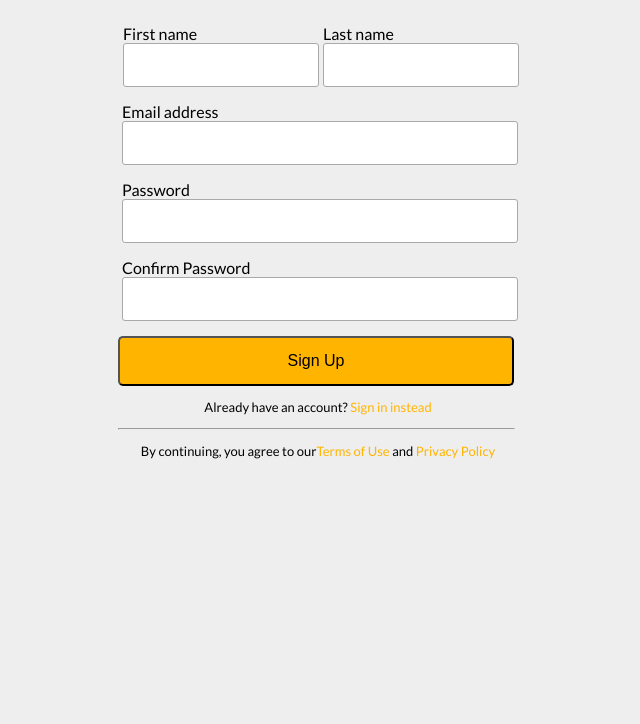
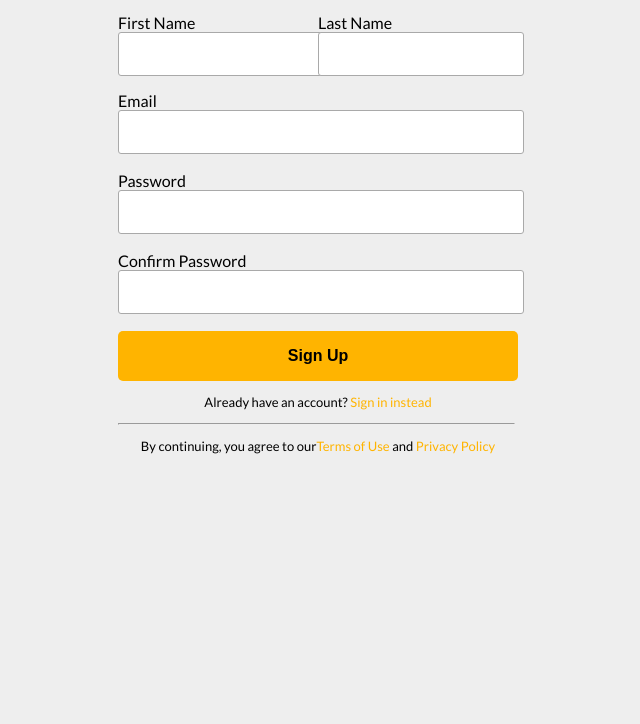
Before and after one commit to axanovrl/agent-corner, a React app: page / in a window 1280 px wide. Shown: the part 76-800 px from the top of the page, without its empty margins (410-1050 px from the left). Built offline with nearby package versions, Linux system fonts and the light colour scheme.

Commit message:
commit_3

```diff
--- /dev/null
+++ b/src/components/FieldForm.js
@@ -0,0 +1,30 @@
+import React from 'react';
+
+import FieldInput from './FieldInput';
+
+const FieldForm = (props) => {
+
+    return(
+
+        <form>
+          <div className="container-row col">
+            <FieldInput label="First Name" className="container-group col"/>
+            <FieldInput label="Last Name" className="container-group col"/>
+          </div>
+
+            <FieldInput label="Email" className="form-control"/>
+            <FieldInput label="Password" type="password" className="form-control" />
+            <FieldInput label="Confirm Password" type="password" className="form-control"/>
+
+         <button type="submit">Sign Up</button>
+          <p>Already have an account? <a href="#">Sign in instead</a></p>
+          <hr></hr>
+          <p>By continuing, you agree to our
+          <a href = "#">Terms of Use</a> and <a href="#">Privacy Policy</a>
+          </p>
+    </form>
+
+    )
+}
+
+export default FieldForm;
--- /dev/null
+++ b/src/components/FieldInput.js
@@ -0,0 +1,17 @@
+import React from 'react';
+
+
+const FieldInput = ({input, type="text", label, className}) =>{
+
+    return(
+
+        <div className = {className}>
+        <label>{label}</label>
+        <input type={type} className={className} />
+        </div>
+
+
+    )
+}
+
+export default FieldInput;
--- a/src/components/Input.js
+++ /dev/null
@@ -1,15 +0,0 @@
-import React from 'react';
-
-
-const Input = (props ) =>{
-    const {input, type="text"} = props;
-
-    return(
-
-        <input id = "label" type={type}></input>
-
-
-    )
-}
-
-export default Input;
--- a/src/index.js
+++ b/src/index.js
@@ -1,6 +1,8 @@
 import React from 'react';
 import ReactDOM from 'react-dom';
-import Input from './components/Input';
+
+import FieldInput from './components/FieldInput';
+import FieldForm from './components/FieldForm';
 import './sign-up/Style.css'
 import Label from './sign-up/Label';
 
@@ -18,39 +20,9 @@ class App extends React.Component{
     render() {
         return(
             <div className = "sign-up">
-                <h1>Create your account</h1>
-                <form>
-                    <div className ="container-row">
-                    <div className = "form-group col">
-                    <label >First name</label>
-                    <Input input = {this.input} />
-                    </div>
-                    <div className = "form-group col">
-                    <label>Last name</label>
-                    <Input input = {this.input}/>
-                    </div>
-                  </div>
-                    <div className = "label">
-                    <label>Email address <Input input = {this.input}/></label>
-                    </div>
-                      <div className = "label">
-                      <label>Password<Input input = {this.input} type="password"/></label>
-                      </div>
-                      <div className = "label">
-                      <label>Confirm Password<Input input = {this.input} type="password"/></label>
-                      </div>
-                    <strong><button>Sign Up</button></strong>
-                    <p>Already have an account? <a href="#">Sign in instead</a></p>
-                    <hr></hr>
-                    <p>By continuing, you agree to our
-                         <a href = "#">Terms of Use</a> and <a href="#">Privacy Policy</a>
-                        </p>
-
-
-                </form>
-
-
-                </div>
+                <h2>Create your account</h2>
+                    <FieldForm />
+            </div>
         )
     }
 }
--- a/src/sign-up/Style.css
+++ b/src/sign-up/Style.css
@@ -3,6 +3,7 @@
 html {
     background-color: #eeeeee;
     font-family: 'Lato';
+    font-weight: 500;
 }
 
 .sign-up{
@@ -12,8 +13,7 @@ html {
 
 }
 
-h1{
-    margin-left: 27px;
+h2{
     margin-bottom: 40px;
     text-align: center;
 }
@@ -24,46 +24,41 @@ input{
     border-radius: 3px;
     outline-color: #d29606;
 
-
 }
-
-
 
 .container-row{
     display: flex;
     flex-wrap: wrap;
 }
 
-.container-row>.col{
-
-    padding-right: 5px;
-    padding-left: 5px;
+.container-group>.col{
+    height: 40px;
+    width: 100%;
 }
 
 .col {
     flex-basis: 0;
     flex-grow: 1;
-    max-width: 100%;
-}
-
-#label {
-    width: 100%;
-    height: 40px;
 
 }
 
-.label {
-    width: 390px;
-    margin-left: 4px;
+.form-control{
+    width: 100%;
+    height: 40px;
+    margin-bottom: 40px;
+
+
 }
-
 
 button{
     border-radius: 5px;
+    border: 1px solid transparent;
     background-color: #ffb400;
-    width: 396px;
+    width: 100%;
     height: 50px;
     font-size: 12pt;
+    font-weight: 600;
+    cursor: pointer;
 
 }
 
```
